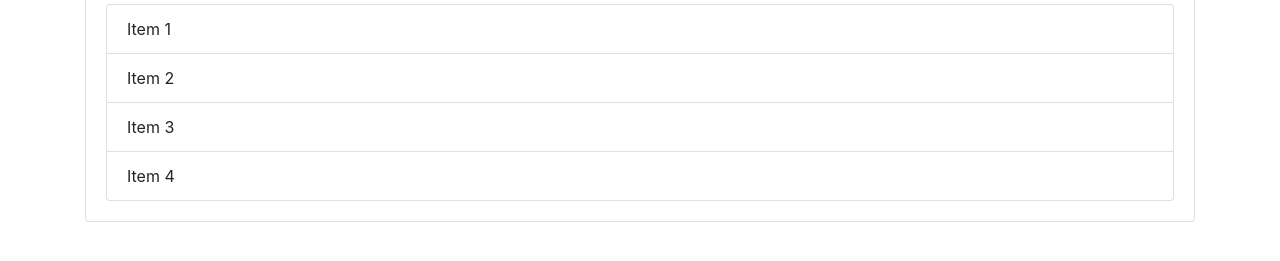
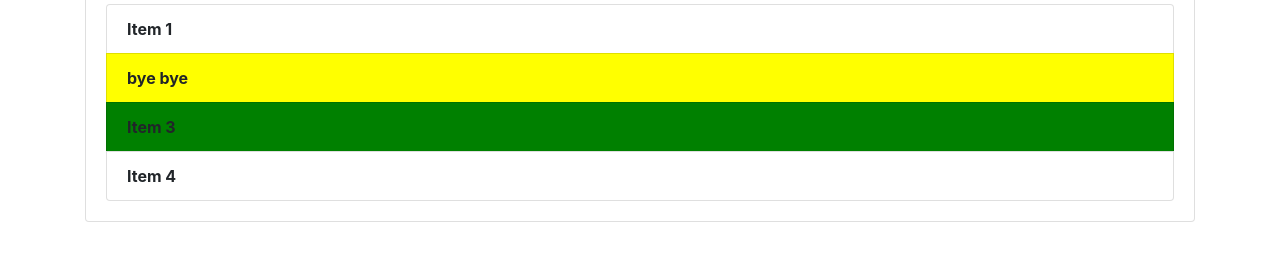
Before and after one commit to Prasoon21/FirstGit, a plain HTML site: page index.html in a window 1280 px wide. Shown: the part 273-534 px from the top of the page. Drawn offline with nearby package versions, Linux system fonts and the light colour scheme.

Commit message:
manipulating DOM

```diff
--- a/app.js
+++ b/app.js
@@ -29,11 +29,14 @@
 
 //GETELEMENTSBYCLASSNAME
 
-var items = document.getElementsByClassName('title');
+var items = document.getElementsByClassName('list-group-item');
 console.log(items);
-// console.log(items[1]);
-// items[1].textContent = 'bye bye';
-// items[1].style.fontWeight = 'bold';
-// items[1].style.backgroundColor = 'yellow';
-items[0].style.fontWeight = 'bold';
-items[0].style.color = 'green';
+console.log(items[1]);
+items[1].textContent = 'bye bye';
+items[1].style.fontWeight = 'bold';
+items[1].style.backgroundColor = 'yellow';
+items[2].style.backgroundColor = 'green';
+
+for(var i=0;i<items.length;i++){
+    items[i].style.fontWeight = 'bold';
+}
--- a/index.html
+++ b/index.html
@@ -29,6 +29,6 @@
     </ul>
    </div>
   </div>
-  <script src="dom.js"></script>
+  <script src="app.js"></script>
 </body>
 </html>
```
